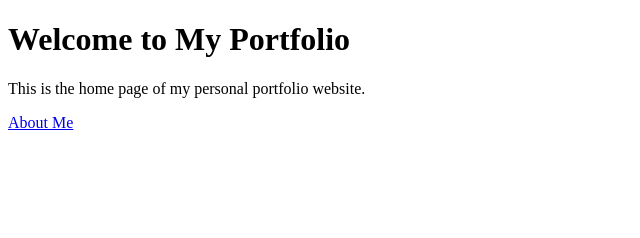
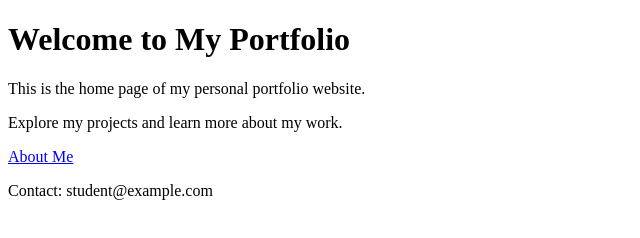
Before and after one commit to aamrindersingh/git-assignment, a plain HTML site: page index.html in a window 1280 px wide. Shown: the whole page, without its empty margins (0-640 px from the left). Drawn offline with Linux system fonts and the light colour scheme.

Commit message:
Update index.html with project description and footer

```diff
--- a/index.html
+++ b/index.html
@@ -8,8 +8,12 @@
 <body>
     <h1>Welcome to My Portfolio</h1>
     <p>This is the home page of my personal portfolio website.</p>
+    <p>Explore my projects and learn more about my work.</p>
     <nav>
         <a href="about.html">About Me</a>
     </nav>
+    <footer>
+        <p>Contact: student@example.com</p>
+    </footer>
 </body>
 </html>
```
